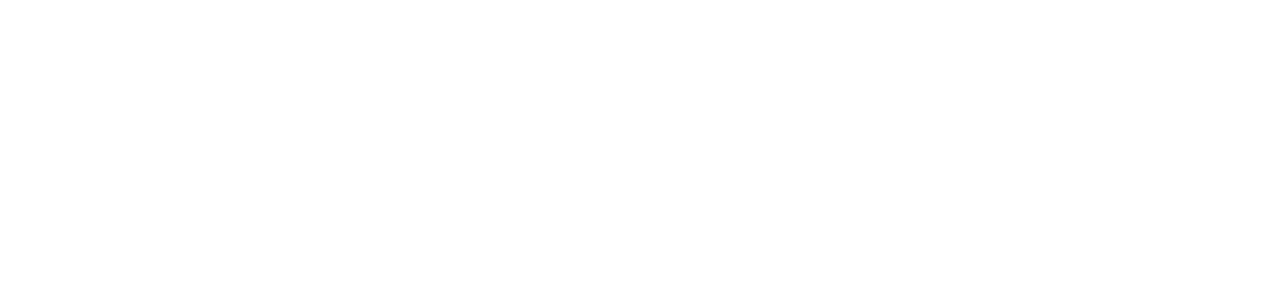
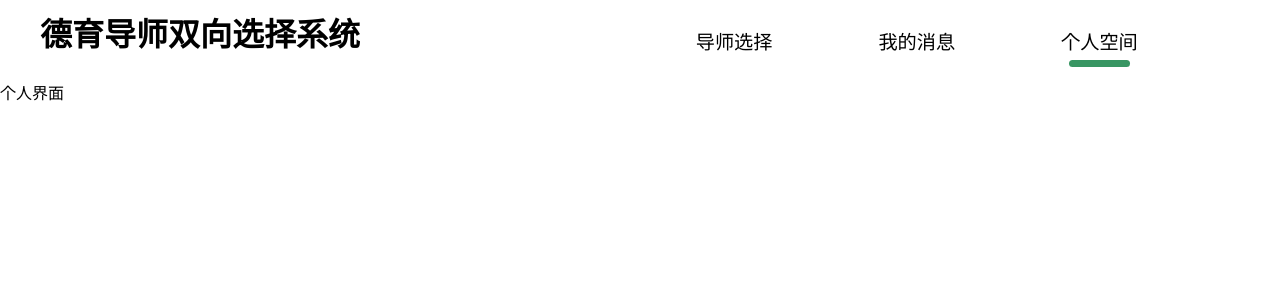
Before and after one commit to JJAYJAYJAY/OAsystem, a Vue app: page /home/personalSpace in a window 1280 px wide. Before the commit this address had no page. Shown: the top 300 px of the page. Built offline with nearby package versions, Linux system fonts and the light colour scheme; what axios-mock-adapter would draw is missing.

Commit message:
临时上传/新增mainContent界面

```diff
--- a/src/components/login/loginForm.vue
+++ b/src/components/login/loginForm.vue
@@ -97,12 +97,25 @@
 <script setup lang="js">
 import {ref} from "vue";
 import axios from "axios";
+import {useRouter} from "vue-router";
+import 'vant/es/dialog/style';
+import {showDialog} from "vant";
+import emitter from "@/components/utils/mitter.js";
+
 let username= ref("");
 let password= ref("");
-const  props = defineProps({
+const router= useRouter();
+
+const props = defineProps({
     action:String
 })
 
+const showFail = () => {
+  showDialog({
+    title: '登录失败',
+    message: '用户名或密码错误',
+  })
+}
 const login = (e) => {
   //TODO 登录逻辑
   e.preventDefault();
@@ -112,10 +125,19 @@ const login = (e) => {
   }).then(res=>{
       if(res.data.flag){
         //转跳到home
-        console.log(res.data.user)
+        //TOdO 转跳没有做好
+        router.push({
+          path:'/home/personalSpace',
+        })
+      }else {
+        //登录失败
+        showFail();
       }
   }).catch(err=>{
-    console.log(err)
+    showDialog({
+      title: '错误',
+      message: '服务器错误',
+    })
   })
 }
 </script>
--- /dev/null
+++ b/src/components/mainContent/personalSpace.vue
@@ -0,0 +1,17 @@
+<style scoped>
+
+</style>
+
+<template>
+  <div>
+    个人界面
+  </div>
+</template>
+
+<script setup lang="js">
+  import emitter from "@/components/utils/mitter.js";
+
+  emitter.on('goToPersonalSpace', (res) => {
+    console.log('goToPersonalSpace');
+  });
+</script>
--- a/src/components/menu/menuItem.vue
+++ b/src/components/menu/menuItem.vue
@@ -28,10 +28,11 @@
 </template>
 
 <script setup lang="js">
-  import {ref,defineEmits} from "vue";
+  import {ref,onMounted} from "vue";
   import emitter from "@/components/utils/mitter.js";
   const props = defineProps({
-    itemName: String
+    itemName: String,
+    selected: Boolean
   })
   let selected = ref(false);
   emitter.on('menuCancelSelect', () => {
@@ -44,4 +45,9 @@
     emitter.emit('menuCancelSelect');
     selected.value = true;
   };
+  onMounted(() => {
+    if(props.selected){
+      selected.value = true;
+    }
+  })
 </script>
--- a/src/components/page/headerMenu.vue
+++ b/src/components/page/headerMenu.vue
@@ -33,15 +33,20 @@
     <ol class="item-menu">
       <menu-item @click="goSelectTeacher" item-name="导师选择"/>
       <menu-item @click="goMessage" item-name="我的消息"/>
-      <menu-item @click="goPersonalSpace" item-name="个人空间"/>
+      <menu-item @click="goPersonalSpace" item-name="个人空间" selected="selected"/>
     </ol>
-    <header-name class="mine" user-name="张三" user-img="../public/test-resouce/loginbackground5.jpg"/>
+    <header-name class="mine" :user-name="userName" user-img="../public/test-resouce/loginbackground5.jpg"/>
   </div>
 </template>
 
 <script setup lang="js">
   import MenuItem from "@/components/menu/menuItem.vue";
-import HeaderName from "@/components/menu/headerName.vue";
+  import HeaderName from "@/components/menu/headerName.vue";
+  import emitter from "@/components/utils/mitter.js";
+  import {onMounted} from "vue";
+  import {useRouter} from "vue-router";
+
+  const router =new useRouter();
   //TODO 转跳需要完善
   const goSelectTeacher = () => {
 
@@ -50,6 +55,7 @@ import HeaderName from "@/components/menu/headerName.vue";
 
   }
   const goPersonalSpace = () => {
-
+    router.push('/home/personalSpace');
+    // emitter.emit('goToPersonalSpace');
   }
 </script>
--- a/src/components/page/home.vue
+++ b/src/components/page/home.vue
@@ -12,7 +12,7 @@ html{
 </style>
 
 <template>
-  <headerMenu/>
+  <headerMenu :user-name="userName" />
   <div class="main-content">
     <router-view></router-view>
   </div>
@@ -20,4 +20,7 @@ html{
 
 <script setup lang="js">
 import headerMenu from "@/components/page/headerMenu.vue";
+const props = defineProps({
+  userName:String
+})
 </script>
--- a/src/router/index.js
+++ b/src/router/index.js
@@ -1,17 +1,25 @@
 import {createRouter, createWebHistory} from 'vue-router'
 import login from "@/components/login/login.vue";
 import home from "@/components/page/home.vue";
+import personalSpace from "@/components/mainContent/personalSpace.vue";
 
 const router = createRouter({
     history: createWebHistory(),
     routes: [
-        {path: '/', component: login},
         {
+            path: '/',
+            component: login
+        },
+        {
+            name: 'home',
             path: '/home',
             component: home,
             //编写子路由
             children:[
-
+                {
+                    path:'personalSpace',
+                    component: personalSpace
+                }
             ]
         }
 
```
